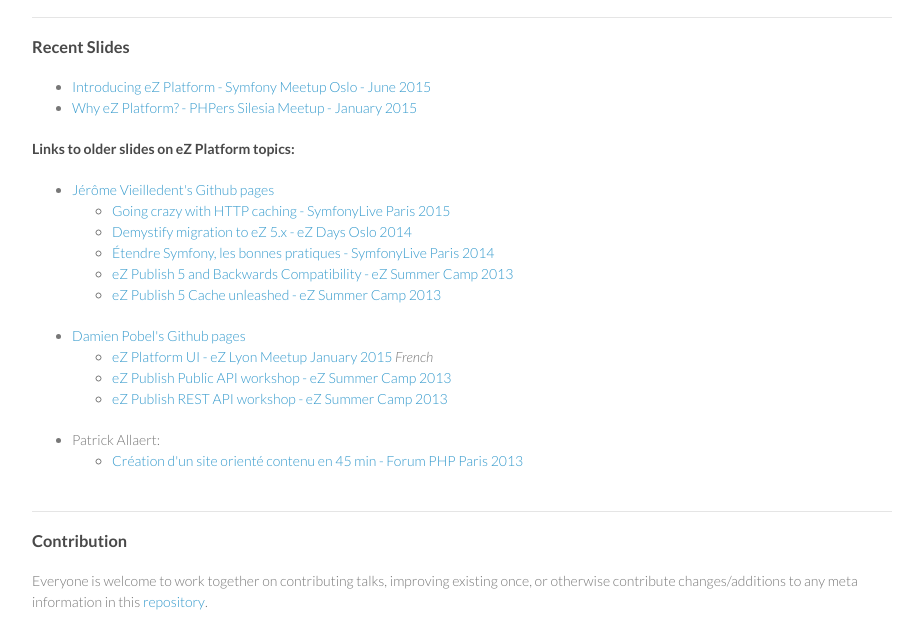
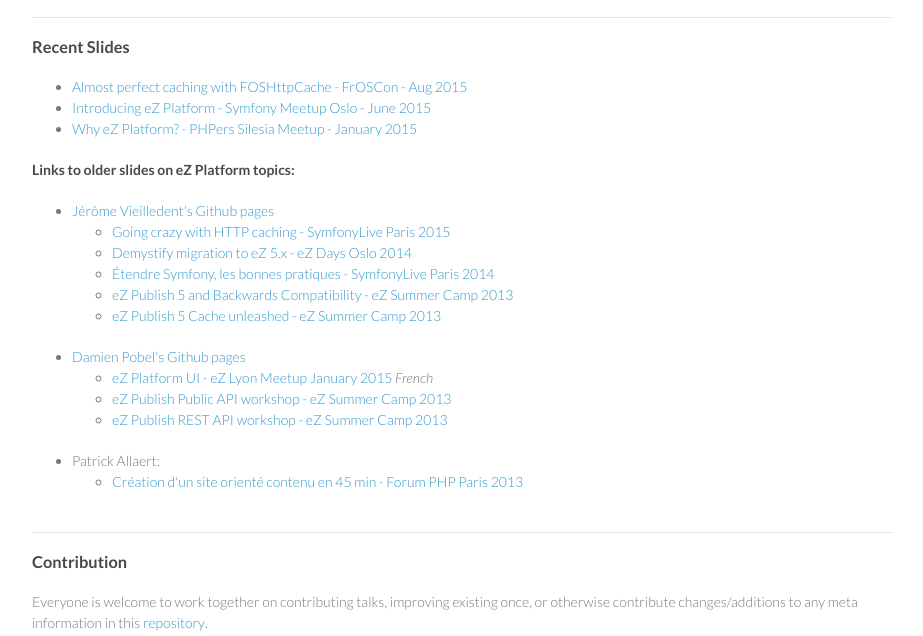
Before and after one commit to janit/slides, a plain HTML site: page index.html in a window 1280 px wide. Shown: the part 154-790 px from the top of the page, without its empty margins (178-1101 px from the left). Drawn offline with Linux system fonts and the light colour scheme.

Commit message:
Add link to FOSHttpCache slides

```diff
--- a/index.html
+++ b/index.html
@@ -192,6 +192,7 @@
 <h3><a id="slides" class="anchor" href="#slides" aria-hidden="true"><span class="octicon octicon-link"></span></a>Recent Slides</h3>
 
 <ul>
+    <li><a href="slides/almost-perfect-caching-with-foshttpcache/#/">Almost perfect caching with FOSHttpCache - FrOSCon - Aug 2015</a></li>
     <li><a href="slides/getting-to-ezplatform/#/">Introducing eZ Platform - Symfony Meetup Oslo - June 2015</a></li>
     <li><a href="slides/why-ezplatform/#/">Why eZ Platform? - PHPers Silesia Meetup - January 2015</a></li>
 </ul>
```
